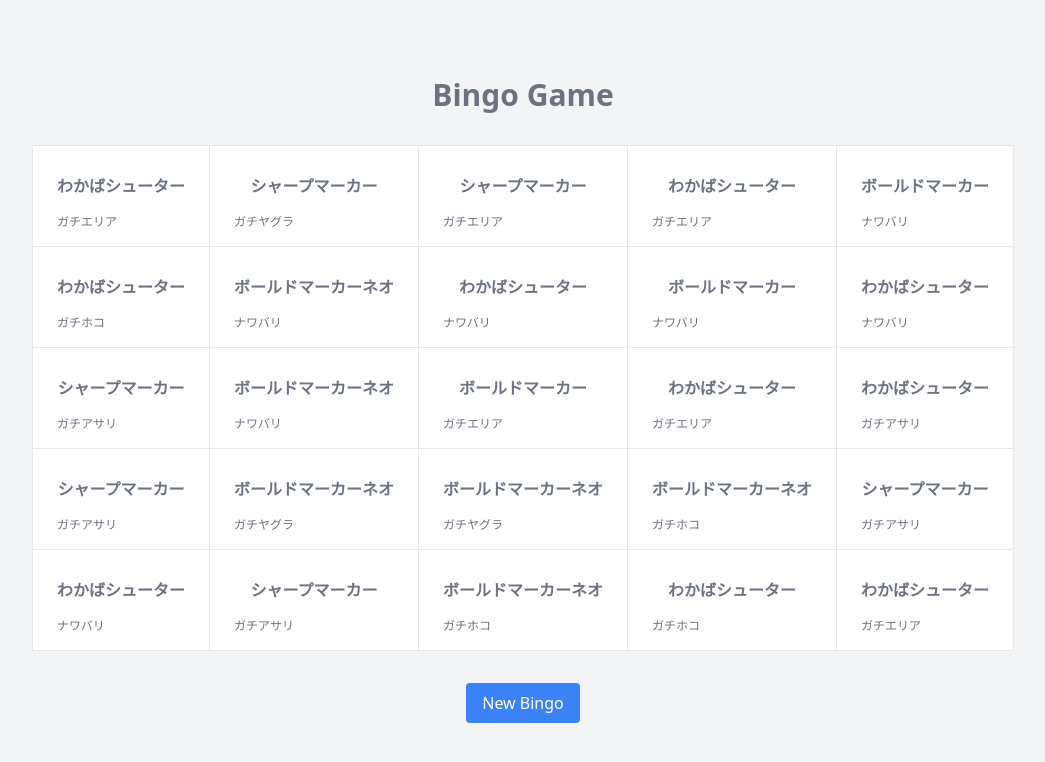
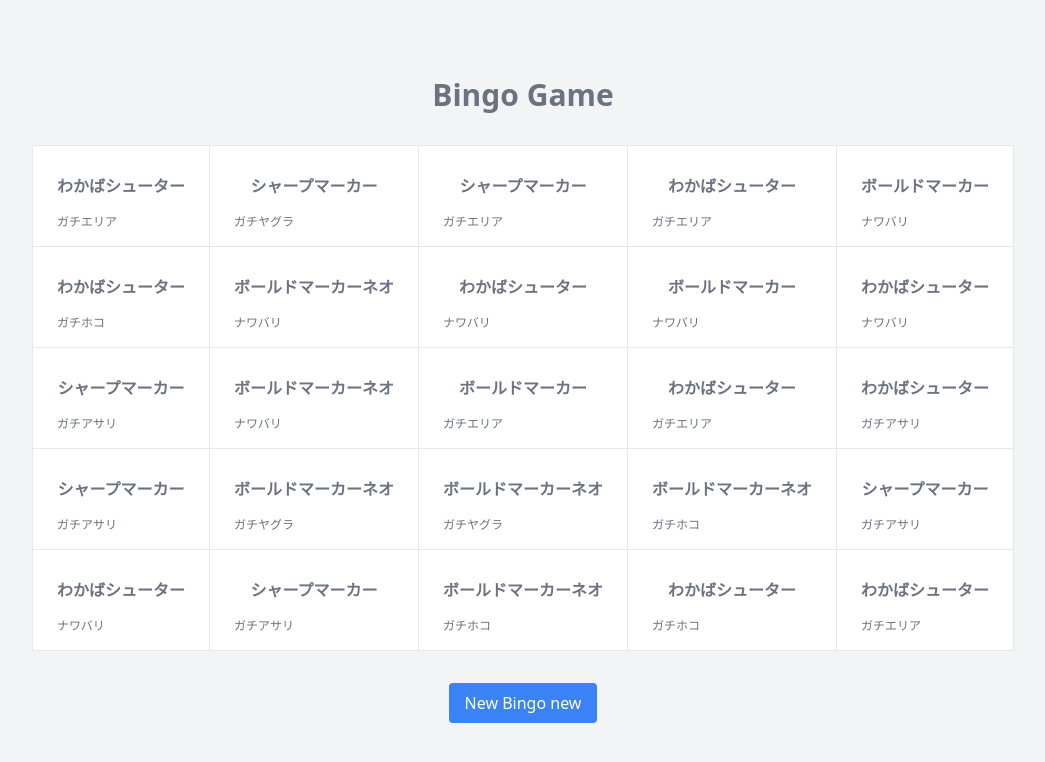
Before and after one commit to ryouhei0705/enjoyspla, a Next.js app: page /bingo in a window 1280 px wide. Shown: the top 762 px of the page, without its empty margins (117-1162 px from the left). Built offline with nearby package versions, Linux system fonts and the light colour scheme.

Commit message:
スマホで更新されているかの確認

```diff
--- a/pages/bingo.tsx
+++ b/pages/bingo.tsx
@@ -115,7 +115,7 @@
                 className="mt-8 py-2 px-4 bg-blue-500 text-white rounded hover:bg-blue-600"
                 onClick={regenerateBoard}
             >
-                New Bingo
+                New Bingo new
             </button>
         </div>
     );
```
